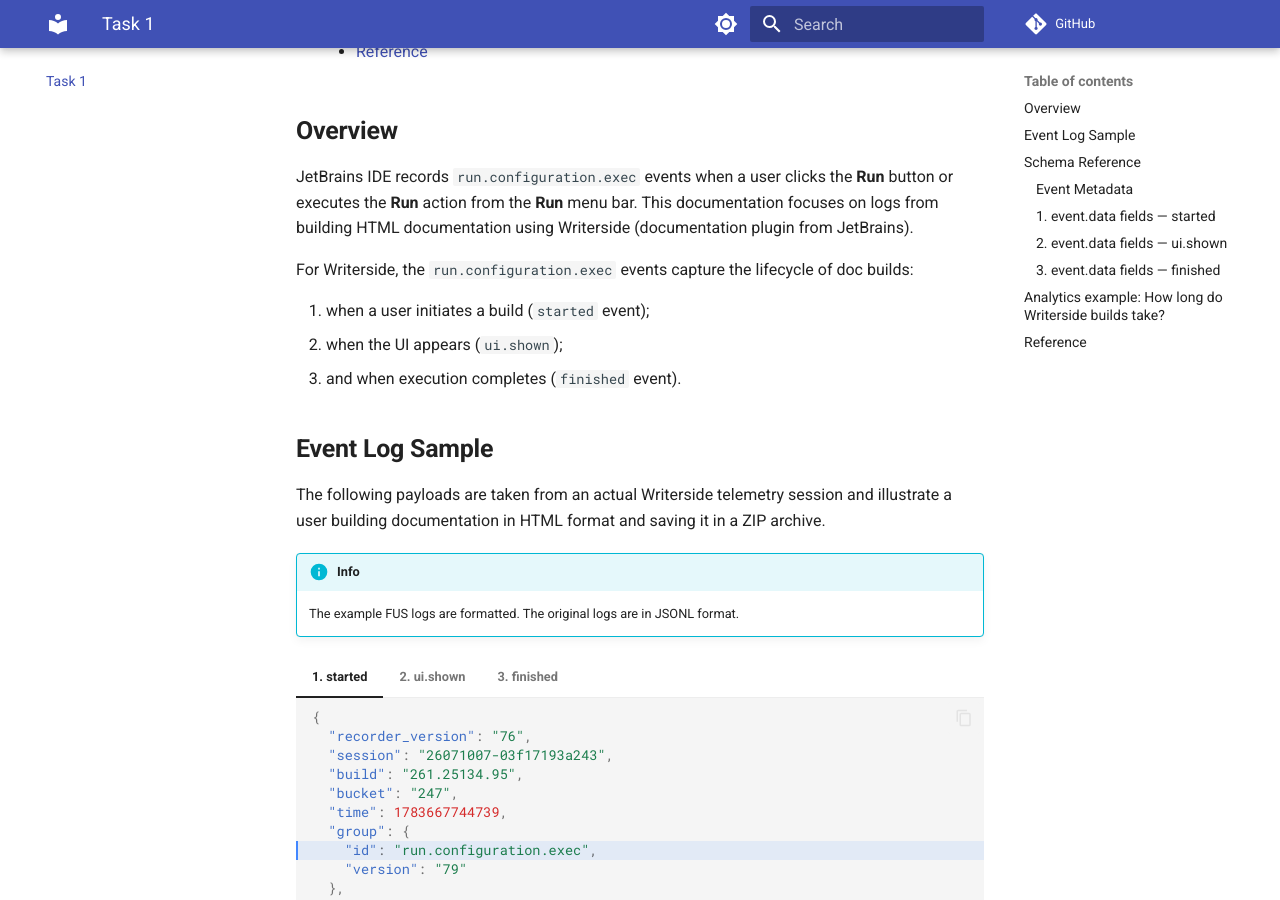
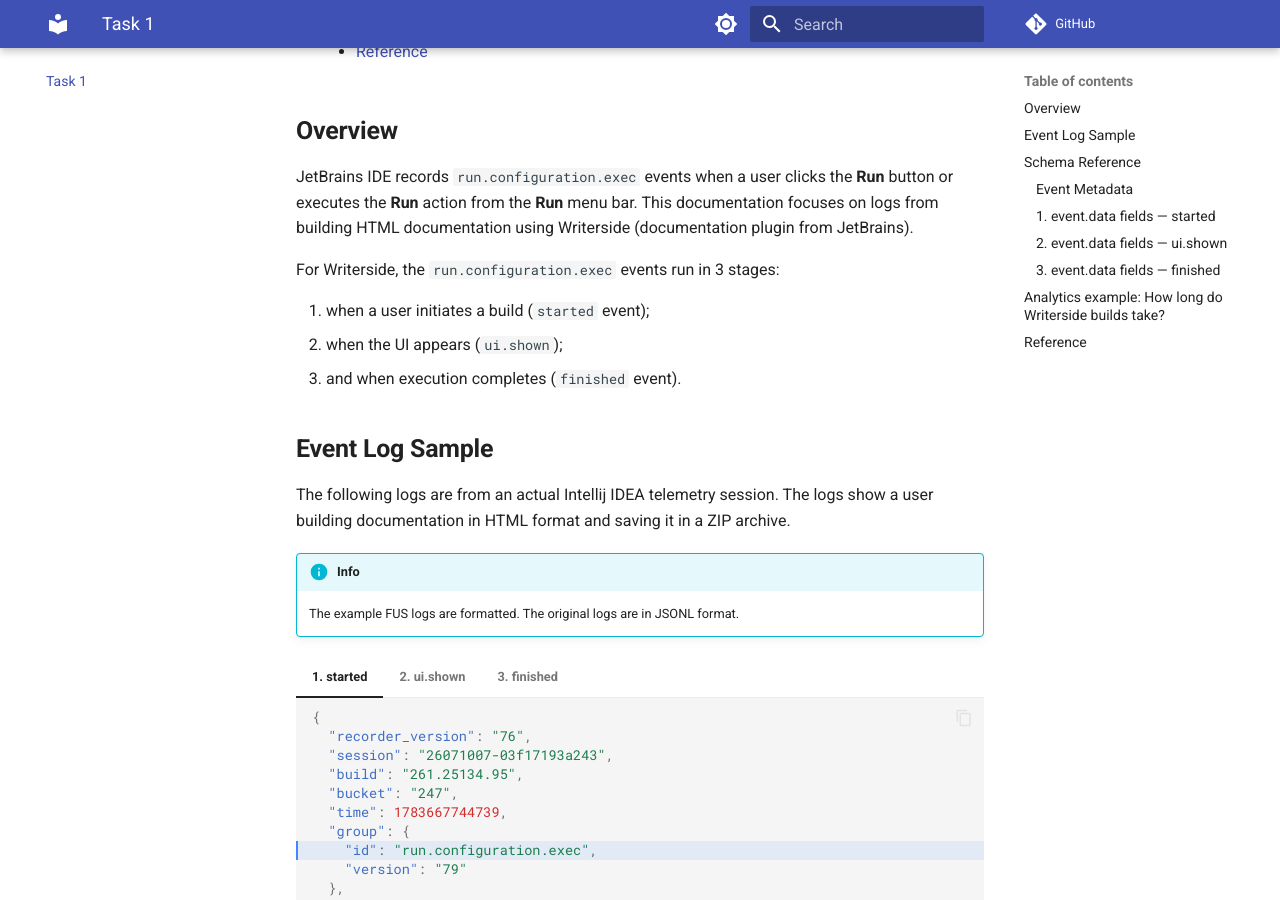
Before and after one commit to fanil-z/jb-temp, an MkDocs documentation site: the page built from docs/task-1.md, in a window 1280 px wide and 900 px high, scrolled down 531 px. Built offline with MkDocs 1.6.1 and Material for MkDocs 9.7.7, drawn with Linux system fonts in a browser that asks for light colours; comment, search, counter and statistics services are not loaded.

Commit message:
minor: fixed wording

```diff
--- a/docs/task-1.md
+++ b/docs/task-1.md
@@ -13,7 +13,7 @@
 
 JetBrains IDE records `run.configuration.exec` events when a user clicks the **Run** button or executes the **Run** action from the **Run** menu bar. This documentation focuses on logs from building HTML documentation using Writerside (documentation plugin from JetBrains).
 
-For Writerside, the `run.configuration.exec` events capture the lifecycle of doc builds:
+For Writerside, the `run.configuration.exec` events run in 3 stages:
 
 1. when a user initiates a build (`started` event);
 2. when the UI appears (`ui.shown`);
@@ -21,7 +21,7 @@
 
 ## **Event Log Sample**
 
-The following payloads are taken from an actual Writerside telemetry session and illustrate a user building documentation in HTML format and saving it in a ZIP archive.
+The following logs are from an actual Intellij IDEA telemetry session. The logs show a user building documentation in HTML format and saving it in a ZIP archive.
 
 !!! info "Info"
     The example FUS logs are formatted. The original logs are in JSONL format.
```
